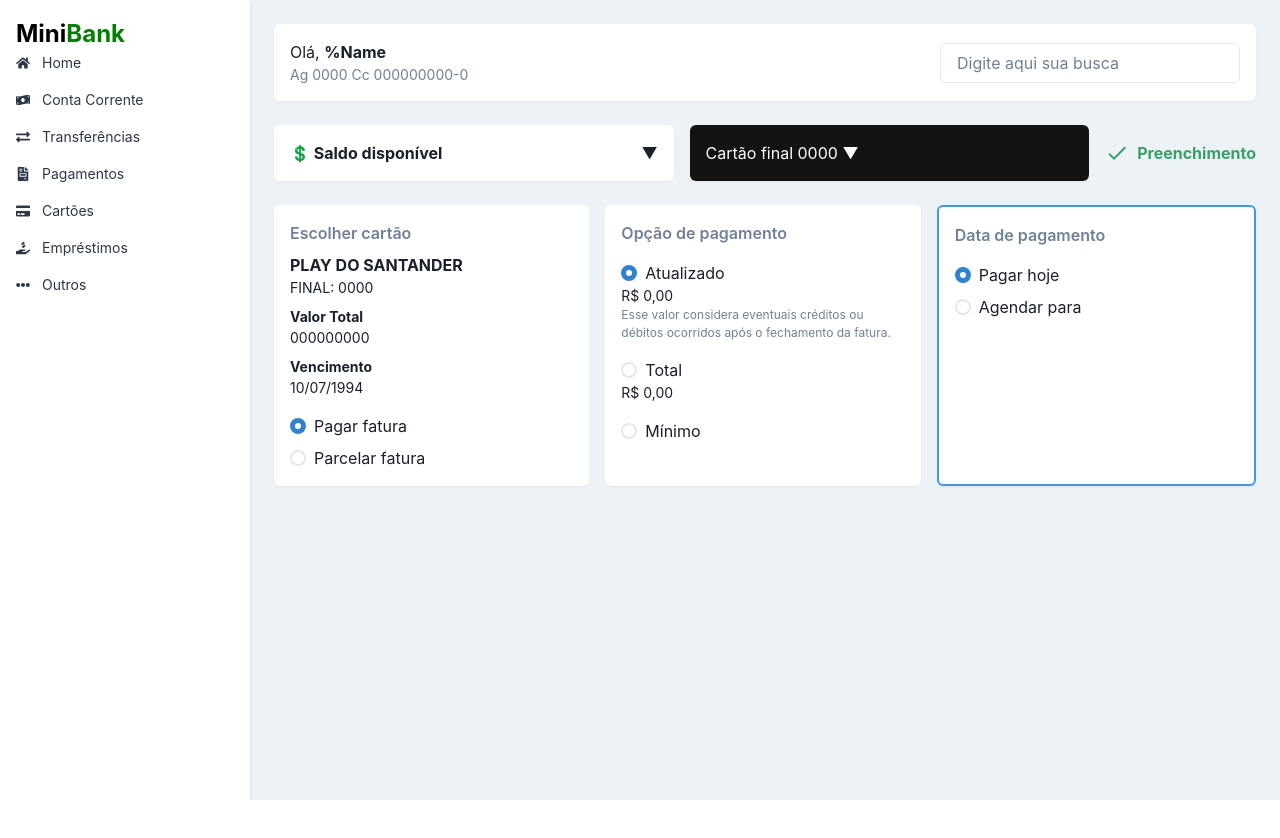
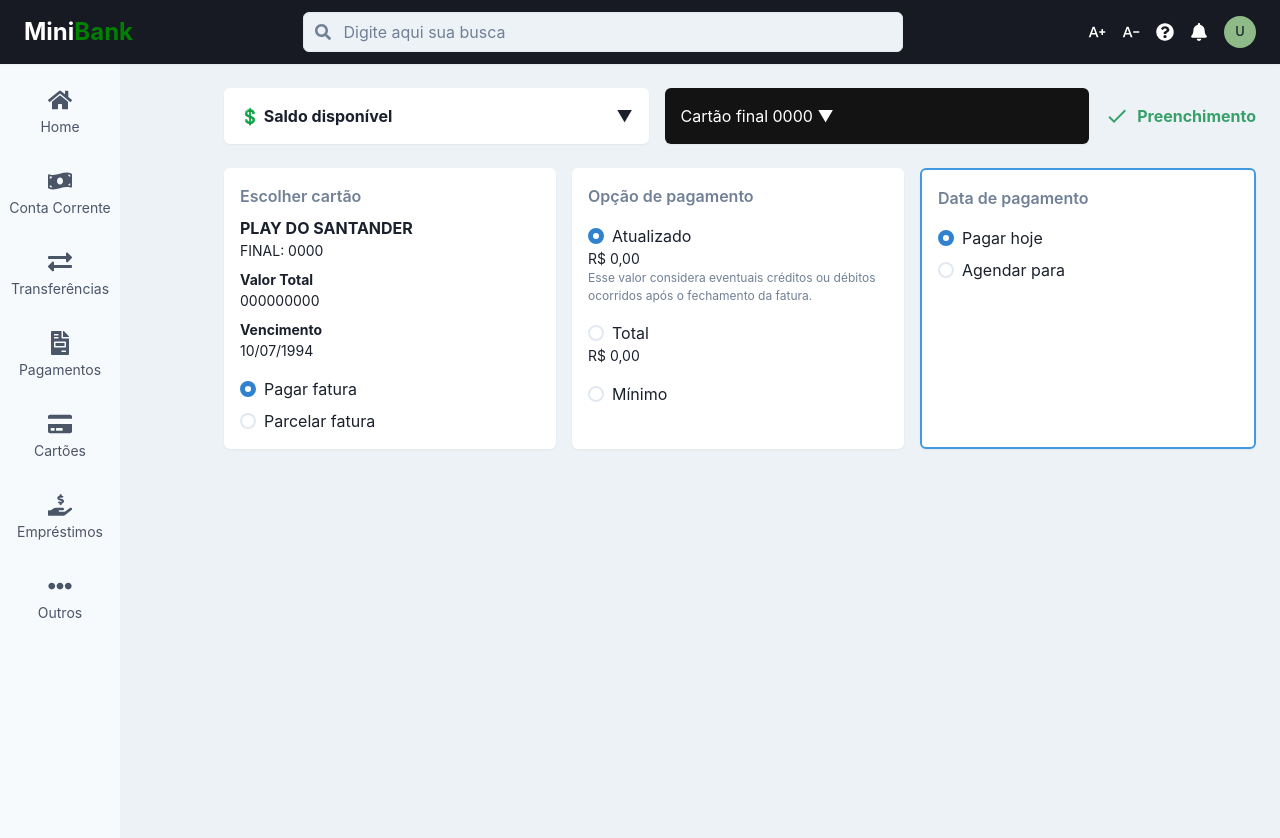
Before and after one commit to Lukitas20-beep/MiniBank-Front, a React (Vite) app in the folder Minibak/: page /dashboard in a window 1280 px wide. Shown: the top 838 px of the page. Before the commit the page ends 800 px from the top, so only its background shows below. Built offline with nearby package versions, Linux system fonts and the light colour scheme.

Commit message:
[feat]: Fixed header and sidebar

```diff
--- a/Minibak/src/components/Header.tsx
+++ b/Minibak/src/components/Header.tsx
@@ -1,15 +1,72 @@
-import { Box, Flex, Text, Input } from '@chakra-ui/react'
+import {
+    Box,
+    Flex,
+    Text,
+    InputGroup,
+    InputLeftElement,
+    Input,
+    Icon,
+    HStack,
+    Avatar,
+    useBreakpointValue,
+} from '@chakra-ui/react'
+import { FaSearch, FaQuestionCircle, FaBell } from 'react-icons/fa'
+import { MdTextIncrease, MdTextDecrease } from 'react-icons/md'
 
 const Header = () => {
-return (
-    <Flex justify="space-between" align="center" bg="white" p={4} rounded="md" boxShadow="sm">
-        <Box>
-            <Text>Olá, <strong>%Name</strong></Text>
-            <Text fontSize="sm" color="gray.500">Ag 0000 Cc 000000000-0</Text>
+    const isMobile = useBreakpointValue({ base: true, md: false })
+
+    return (
+    <Flex
+        bg="gray.900"
+        color="white"
+        px={6}
+        py={3}
+        align="center"
+        justify={isMobile ? 'center' : 'space-between'}
+        boxShadow="sm"
+        position="relative"
+    >
+        {/* Logo centralizado */}
+        <Text fontSize="2xl" fontWeight="bold" textAlign="center">
+            <Text as="span" color="white">Mini</Text>
+            <Text as="span" color="#008000">Bank</Text>
+        </Text>
+
+        {/* Desktop: Campo de busca + ícones */}
+        {!isMobile && (
+        <>
+            <InputGroup maxW="600px" flex={1} mx={8}>
+            <Input
+                placeholder="Digite aqui sua busca"
+                bg="gray.100"
+                color="gray.800"
+                _placeholder={{ color: "gray.500" }}
+                borderRadius="md"
+            />
+            <InputLeftElement pointerEvents="none">
+                <Icon as={FaSearch} color="gray.500" />
+            </InputLeftElement>
+            </InputGroup>
+
+            <HStack spacing={4} ml={4}>
+                <Icon as={MdTextIncrease} fontSize="lg" cursor="pointer" />
+                <Icon as={MdTextDecrease} fontSize="lg" cursor="pointer" />
+                <Icon as={FaQuestionCircle} fontSize="lg" cursor="pointer" />
+                <Icon as={FaBell} fontSize="lg" cursor="pointer" />
+                <Avatar size="sm" name="Usuário" />
+            </HStack>
+        </>
+        )}
+
+        {/* Mobile: apenas sino à direita */}
+        {isMobile && (
+        <Box position="absolute" right="1rem">
+            <Icon as={FaBell} fontSize="lg" cursor="pointer" />
         </Box>
-        <Input placeholder="Digite aqui sua busca" maxW="300px" />
+        )}
     </Flex>
-)
+    )
 }
 
 export default Header
--- a/Minibak/src/components/Sidebar.tsx
+++ b/Minibak/src/components/Sidebar.tsx
@@ -1,9 +1,16 @@
 import {
     Box,
     VStack,
-    HStack,
     Icon,
-    Text
+    Text,
+    useBreakpointValue,
+    IconButton,
+    useDisclosure,
+    Drawer,
+    DrawerOverlay,
+    DrawerContent,
+    DrawerCloseButton,
+    DrawerBody
   } from '@chakra-ui/react'
   import {
     FaHome,
@@ -13,25 +20,34 @@ import {
     FaCreditCard,
     FaHandHoldingUsd,
     FaEllipsisH,
+    FaBars
   } from 'react-icons/fa'
+  import { IconType } from 'react-icons'
 
-const SidebarItem = ({ icon, label }: { icon: any; label: string }) => (
-    <HStack spacing={3} color="gray.700" _hover={{ color: "black", cursor: "pointer" }}>
-        <Icon as={icon} />
-        <Text>{label}</Text>
-    </HStack>
+  interface SidebarItemProps {
+    icon: IconType;
+    label: string;
+  }
+
+  const SidebarItem = ({ icon, label }: SidebarItemProps) => (
+    <VStack spacing={1} color="gray.600" _hover={{ color: "black", cursor: "pointer" }}>
+      <Icon as={icon} boxSize={6} />
+      <Text fontSize="sm" textAlign="center">{label}</Text>
+    </VStack>
   )
 
-const Sidebar = () => {
-    return (
-        <Box w="250px" bg="white" p={4} boxShadow="md">
-        <Text as="span" color="Black" fontSize="2xl" fontWeight="bold">
-                Mini
-            </Text>
-            <Text as="span" color="#008000" fontSize="2xl" fontWeight="bold">
-                Bank
-            </Text>
-        <VStack spacing={4} align="start" fontSize="sm">
+  const SidebarContent = () => (
+    <Box
+      w="15vh"
+      bg="gray.50"
+      py={6}
+      px={2}
+      minH="100vh"
+      display="flex"
+      flexDirection="column"
+      alignItems="center"
+    >
+      <VStack spacing={8}>
         <SidebarItem icon={FaHome} label="Home" />
         <SidebarItem icon={FaMoneyBillWave} label="Conta Corrente" />
         <SidebarItem icon={FaExchangeAlt} label="Transferências" />
@@ -42,6 +58,40 @@ const Sidebar = () => {
       </VStack>
     </Box>
   )
+
+  const Sidebar = () => {
+    const isDesktop = useBreakpointValue({ base: false, md: true })
+    const { isOpen, onOpen, onClose } = useDisclosure()
+
+    if (isDesktop) {
+      return <SidebarContent />
+    }
+
+    return (
+      <>
+        <IconButton
+          aria-label="Abrir menu"
+          icon={<FaBars />}
+          onClick={onOpen}
+          position="fixed"
+          top="1rem"
+          left="1rem"
+          zIndex="overlay"
+          variant="ghost"
+          colorScheme="gray"
+        />
+
+        <Drawer isOpen={isOpen} placement="left" onClose={onClose}>
+          <DrawerOverlay />
+          <DrawerContent>
+            <DrawerCloseButton />
+            <DrawerBody p={0}>
+              <SidebarContent />
+            </DrawerBody>
+          </DrawerContent>
+        </Drawer>
+      </>
+    )
   }
 
   export default Sidebar
--- a/Minibak/src/pages/Dashboard.tsx
+++ b/Minibak/src/pages/Dashboard.tsx
@@ -1,4 +1,5 @@
 import {
+    Box,
     Flex,
   } from '@chakra-ui/react'
 
@@ -11,18 +12,24 @@ import PaymentDate from '../components/PaymentDate'
 
   const Dashboard = () => {
     return (
-    <Flex minH="100vh" bg="gray.100">
+      <Box minH="100vh" bg="gray.100">
+        <Box position="fixed" top="0" left="0" right="0" zIndex="1000">
+          <Header />
+        </Box>
+
+        <Flex pt="64px">
           <Sidebar />
-        <Flex direction="column" flex="1" p={6} gap={6}>
-        <Header />
+
+          <Box ml={{ base: 0, md: '80px' }} flex="1" p={6}>
             <StatusCards />
-        <Flex gap={4}>
+            <Flex gap={4} mt={6} flexWrap="wrap">
               <CardSelection />
               <PaymentOption />
               <PaymentDate />
             </Flex>
+          </Box>
         </Flex>
-    </Flex>
+      </Box>
     )
   }
 
```
Lines whose indentation alone changed are shown as unchanged.
